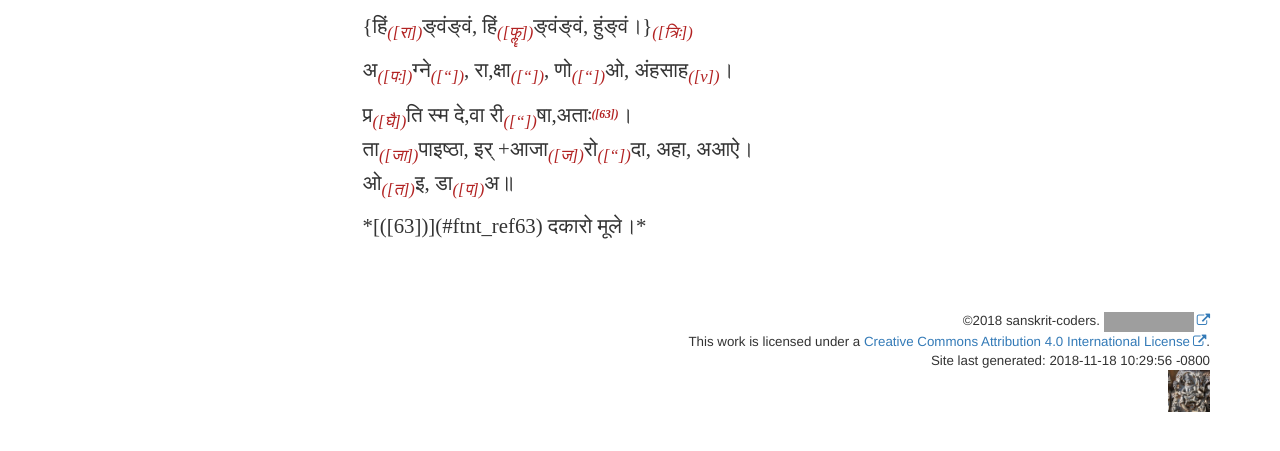
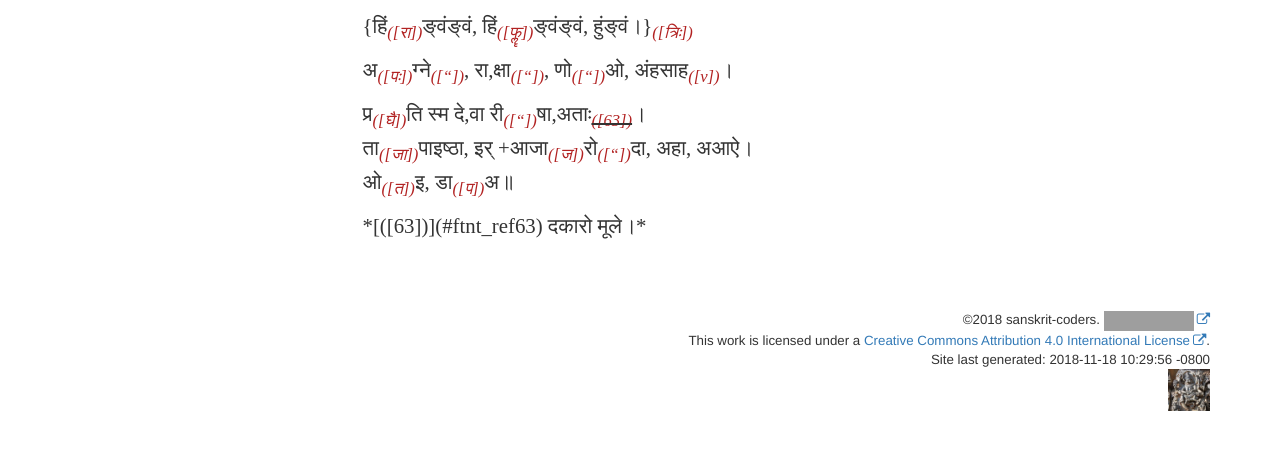
Before and after one commit to sanskrit-coders/sanskrit-documentation-theme, a Jekyll site: the page built from subfolder1/paravastu-saama/harishrInidhanam.md, in a window 1280 px wide and 1400 px high, scrolled down 615 px. Shown: the part 928-1379 px from the top of the window. Built offline with Jekyll 4.4.1, drawn with Linux system fonts in a browser that asks for light colours; some web fonts are replaced; comment, search, counter and statistics services are not loaded; grey boxes are pictures that could not be loaded.

Commit message:
Content update.

```diff
--- a/assets/css/class-styles-general.scss
+++ b/assets/css/class-styles-general.scss
@@ -20,13 +20,6 @@
     color: firebrick;
     display: inline;
     vertical-align: sub;
-  }
-  strong {
-    // Copied from inline_comments class above.
-    font-size: 70%;
-    color: firebrick;
-    display: inline;
-    vertical-align: super;
   }
 }
 
--- a/subfolder1/paravastu-saama/harishrInidhanam.md
+++ b/subfolder1/paravastu-saama/harishrInidhanam.md
@@ -45,7 +45,7 @@ emphasis_as_inline_comments: true
 
 अ*([पः])*ग्ने*([“])*, रा,क्षा*([“])*, णो*([“])*ओ, अंहसाह*([v])*।
 
-प्र*([घै])*ति स्म दे,वा री*([“])*षा,अताः**[*([63])*](#ftnt63)**।
+प्र*([घै])*ति स्म दे,वा री*([“])*षा,अताः~~[*([63])*](#ftnt63)~~।
 ता*([जा])*पाइष्ठा, इर् +आजा*([ज])*रो*([“])*दा, अहा, अआऐ।
 ओ*([त])*इ, डा*([प])*अ॥
 <div class="footnote" id="ftnt63">*[([63])](#ftnt_ref63) दकारो मूले।*</div>
```
